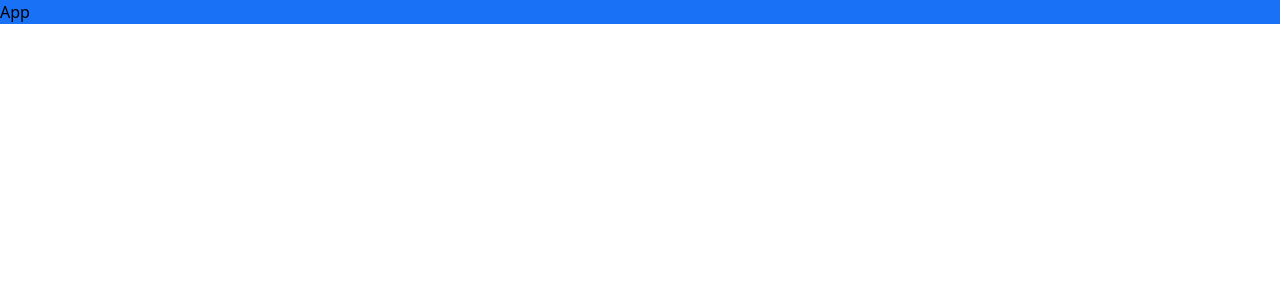
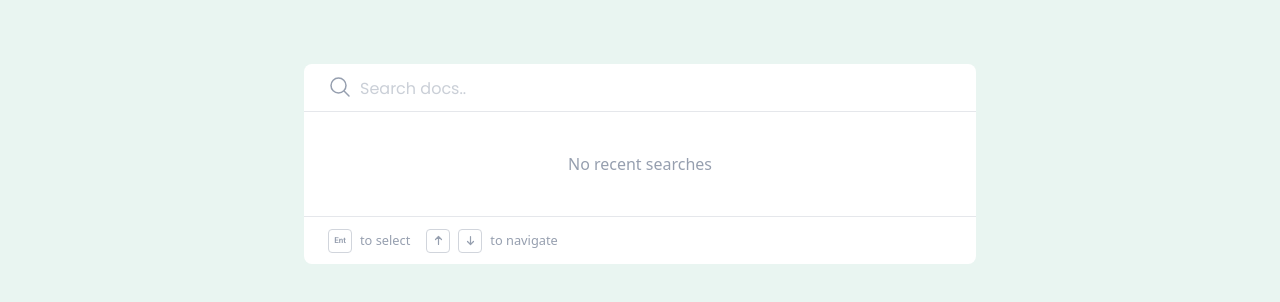
Before and after one commit to tusharahmmed/acme-frontend, a React (Vite) app: page / in a window 1280 px wide. Shown: the top 302 px of the page. Built offline with nearby package versions, Linux system fonts and the light colour scheme.

Commit message:
add search box

```diff
--- a/src/App.jsx
+++ b/src/App.jsx
@@ -1,9 +1,10 @@
 import "./App.css";
+import { SearchBox } from "./components/home";
 
 function App() {
   return (
     <>
-      <div className="bg-blue">App</div>
+      <SearchBox />
     </>
   );
 }
--- /dev/null
+++ b/src/components/home/index.jsx
@@ -0,0 +1,3 @@
+import SearchBox from "./searchbox/SearchBox";
+
+export { SearchBox };
--- /dev/null
+++ b/src/components/home/searchbox/SearchBox.jsx
@@ -0,0 +1,80 @@
+import React from "react";
+
+const SearchBox = () => {
+  return (
+    <div className="fixed top-0 left-0 bottom-0 right-0 bg-[rgba(0, 0, 0, .3)] backdrop-saturate-[saturate(180%) blur(10px)]">
+      <div className="max-w-2xl bg-white h-[200px] m-auto mt-16 rounded-lg relative">
+        {/* header */}
+        <div className="border-b-1 border-gray-200 h-12 relative text-description">
+          <span className="absolute top-[11px] left-6">
+            <svg
+              xmlns="http://www.w3.org/2000/svg"
+              fill="none"
+              viewBox="0 0 24 24"
+              strokeWidth={1.5}
+              stroke="currentColor"
+              className="size-6"
+            >
+              <path
+                strokeLinecap="round"
+                strokeLinejoin="round"
+                d="m21 21-5.197-5.197m0 0A7.5 7.5 0 1 0 5.196 5.196a7.5 7.5 0 0 0 10.607 10.607Z"
+              />
+            </svg>
+          </span>
+          <input
+            className="w-full h-12 pl-14 outline-none font-poppins py-3"
+            type="text"
+            name="search"
+            placeholder="Search docs.."
+          />
+        </div>
+        {/* content */}
+        <div className="flex items-center justify-center h-[52%]">
+          <p className="text-description">No recent searches</p>
+        </div>
+        {/* bottom  */}
+        <div className="border-t-1 border-gray-200 h-12 absolute left-0 bottom-0 right-0 text-description flex items-center px-6 gap-4">
+          <div className="flex items-center justify-center gap-2">
+            <div className="border-1 border-gray-300 p-1 h-6 w-6 flex items-center justify-center text-[8px] font-semibold font-roboto rounded">
+              Ent
+            </div>
+            <small>to select</small>
+          </div>
+
+          <div className="flex items-center justify-center gap-2">
+            <div className="border-1 border-gray-300 p-1 h-6 w-6 flex items-center justify-center text-[8px] font-semibold font-roboto rounded">
+              <svg width="15" height="15" aria-label="Arrow up" role="img">
+                <g
+                  fill="none"
+                  stroke="currentColor"
+                  stroke-linecap="round"
+                  stroke-linejoin="round"
+                  stroke-width="1.2"
+                >
+                  <path d="M7.5 11.5v-8M10.5 6.5l-3-3-3 3"></path>
+                </g>
+              </svg>
+            </div>
+            <div className="border-1 border-gray-300 p-1 h-6 w-6 flex items-center justify-center text-[8px] font-semibold font-roboto rounded">
+              <svg width="15" height="15" aria-label="Arrow down" role="img">
+                <g
+                  fill="none"
+                  stroke="currentColor"
+                  stroke-linecap="round"
+                  stroke-linejoin="round"
+                  stroke-width="1.2"
+                >
+                  <path d="M7.5 3.5v8M10.5 8.5l-3 3-3-3"></path>
+                </g>
+              </svg>
+            </div>
+            <small>to navigate</small>
+          </div>
+        </div>
+      </div>
+    </div>
+  );
+};
+
+export default SearchBox;
--- a/src/index.css
+++ b/src/index.css
@@ -1,7 +1,6 @@
 @import "tailwindcss";
 @config "../tailwind.config.js";
 
-* {
-  margin: 0;
-  padding: 0;
+body {
+  background-color: rgba(174, 221, 205, 0.267);
 }
--- a/tailwind.config.js
+++ b/tailwind.config.js
@@ -29,7 +29,7 @@ module.exports = {
                 "blue": "#1972f5",
                 "white": "#FFFFFF",
                 "title": "#1F2935",
-                "text-description": "#4b5563",
+                "description": "#969faf",
             },
             backgroundColor: {
                 "blue": "#1972f5",
```
